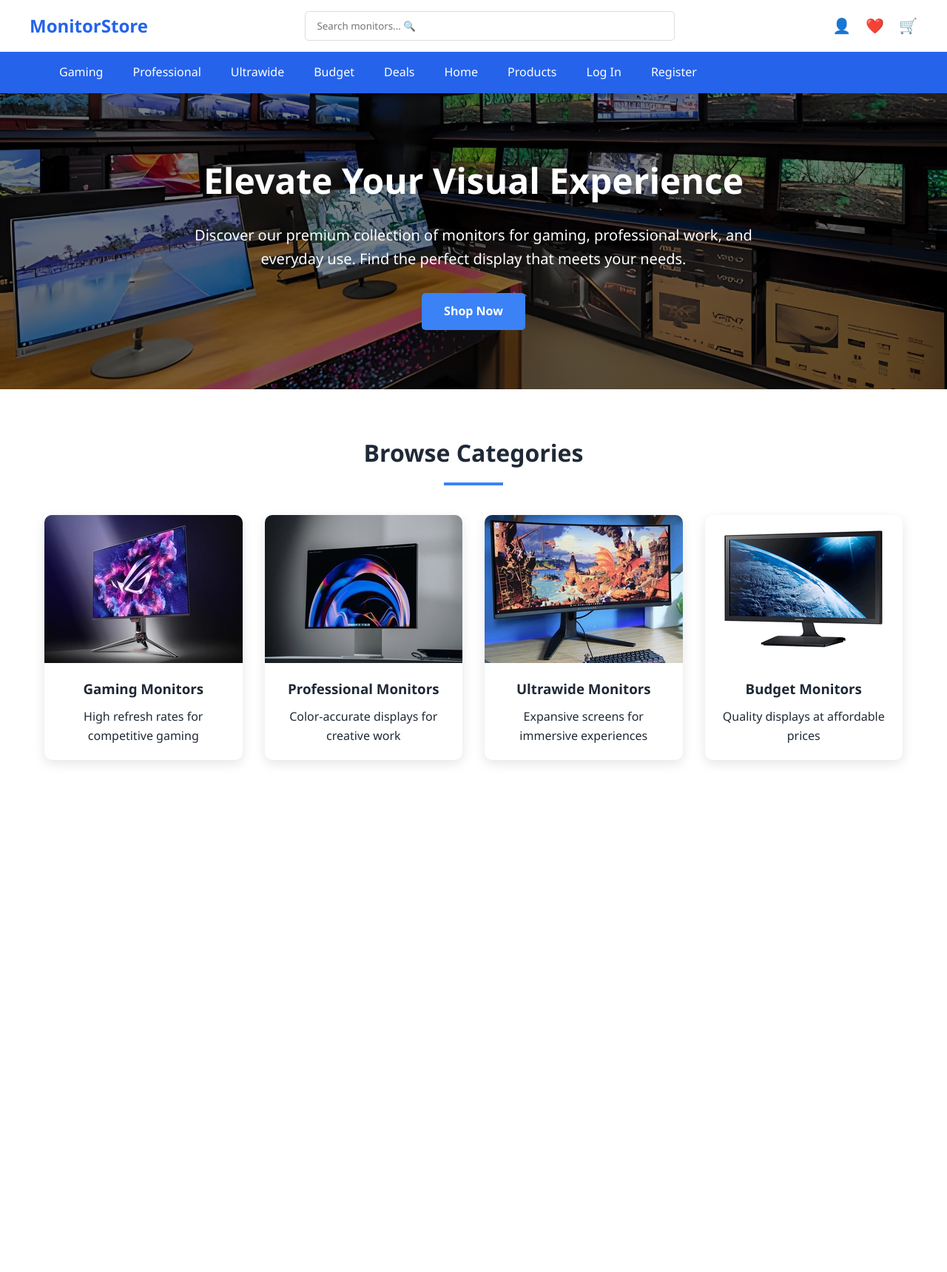
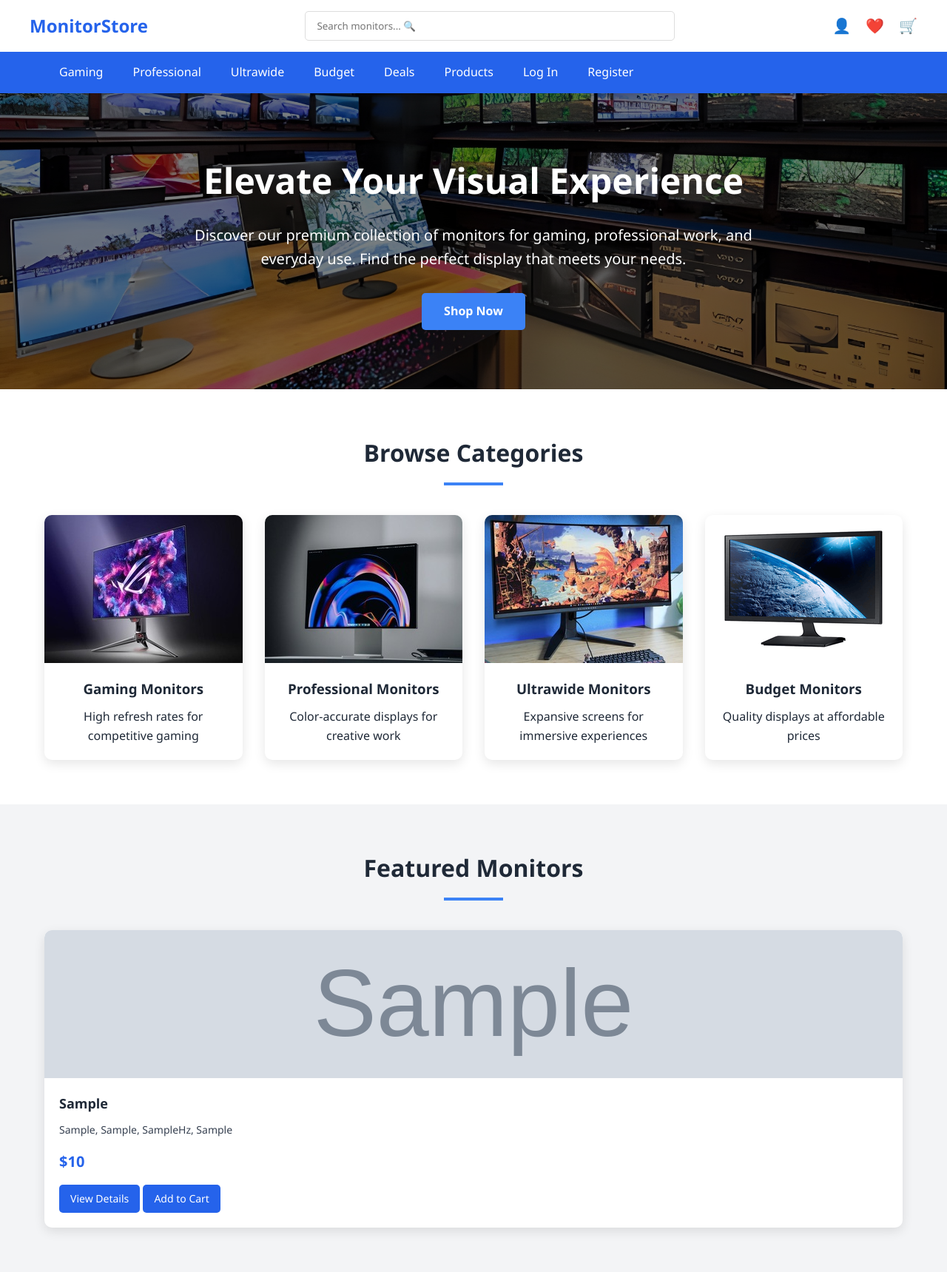
Before and after one commit to OtariTB/Project_PHP, a PHP site: page / in a window 1280 px wide. Shown: the whole page at 74% size. Before the commit the page ends 1032 px from the top, so only its background shows below. Run offline with PHP 8.4, Linux system fonts and the light colour scheme; tables that the repository leaves empty or names only in its code hold one stand-in row (values such as "Sample post"); grey boxes marked "Sample" are stand-in pictures; data that the repository does not hold is empty.

Commit message:
1.5 (Featured Products)

```diff
--- a/index.php
+++ b/index.php
@@ -36,7 +36,6 @@ include_once './config/connect.php';
                     <li><a href="">Ultrawide</a></li>
                     <li><a href="">Budget</a></li>
                     <li><a href="">Deals</a></li>
-                    <li><a href="./index.php">Home</a></li>
                     <li><a href="./includes/products.php">Products</a></li>
                     <li><a href="./includes/login.php"> Log In</a></li>
                     <li><a href="./includes/register.php">Register</a></li>
@@ -95,5 +94,35 @@ include_once './config/connect.php';
             </div>
         </div>
     </section>
+    <section class="featured-products">
+        <div class="container">
+            <h2 class="section-title">Featured Monitors</h2>
+            <div class="product-grid">
+                <?php
+                $sql = "SELECT * FROM PRODUCTS
+                INNER JOIN resolutions on products.resolution_id = resolutions.id
+                INNER JOIN brand on products.brand_id = brand.brand_id
+                INNER JOIN categories on products.category_id = categories.category_id";
+                $result = mysqli_query($conn, $sql);
+                foreach ($result as $product) {
+                    echo '
+                    <div class="product-card">
+                        <div class="product-img">
+                            <img src="'.$product['image'].'" alt="'.$product['model'].'">
+                        </div>
+                        <div class="product-info">
+                            <h3 class="product-title">'.$product['brandName']. " " ,$product['model'].'</h3>
+                            <p class="product-specs">'. $product['resolution_type'].", ",$product['screen_size'].", ",$product['refresh_rate']."Hz, ",$product['panel'].'</p>
+                            <div class="product-price">$'.$product['price'].'</div>
+                            <a href="product.php?id='.$product['product_id'].'" class="product-btn">View Details</a>
+                            <a href="cart.php?add='.$product['product_id'].'" class="product-btn">Add to Cart</a>
+                        </div>
+                    </div>
+                    ';
+                }
+                ?>
+            </div>
+        </div>
+    </section>
 </body>
 </html>
--- a/styles/styles.css
+++ b/styles/styles.css
@@ -100,7 +100,7 @@ header {
 
 .login-container {
   margin: 0 auto;
-  background: #00807a;
+  background: var(--accent-color);
   padding: 2rem;
   border-radius: 8px;
   box-shadow: 0 2px 10px rgba(0, 0, 0, 0.1);
@@ -147,7 +147,7 @@ header {
 .login-button {
   width: 100%;
   padding: 0.75rem;
-  background: #00ccff;
+  background: var(--dark-gray);
   color: white;
   border: none;
   border-radius: 4px;
@@ -157,7 +157,7 @@ header {
 }
 
 .login-button:hover {
-  background: #0089b3;
+  background: var(--text-color);
 }
 
 .error-message {
@@ -268,3 +268,82 @@ header {
 .category-info h3 {
   margin-bottom: 10px;
 }
+
+.featured-products {
+  background-color: var(--light-gray);
+  padding: 60px 0;
+}
+
+.product-grid {
+  display: grid;
+  grid-template-columns: repeat(auto-fit, minmax(250px, 1fr));
+  gap: 30px;
+}
+
+.product-card {
+  background-color: white;
+  border-radius: 10px;
+  overflow: hidden;
+  box-shadow: 0 5px 15px rgba(0, 0, 0, 0.1);
+  transition: transform 0.3s;
+}
+
+.product-card:hover {
+  transform: translateY(-5px);
+}
+
+.product-img {
+  height: 200px;
+  background-color: white;
+  display: flex;
+  align-items: center;
+  justify-content: center;
+  overflow: hidden;
+}
+
+.product-img img {
+  width: 100%;
+  height: 100%;
+  object-fit: cover;
+  transition: transform 0.3s;
+}
+.product-card:hover .product-img img {
+  transform: scale(1.05);
+}
+
+.product-info {
+  padding: 20px;
+}
+
+.product-title {
+  font-size: 18px;
+  margin-bottom: 10px;
+}
+
+.product-specs {
+  color: var(--dark-gray);
+  margin-bottom: 15px;
+  font-size: 14px;
+}
+
+.product-price {
+  font-size: 20px;
+  font-weight: bold;
+  color: var(--primary-color);
+  margin-bottom: 15px;
+}
+
+.product-btn {
+  display: inline-block;
+  background-color: var(--primary-color);
+  color: white;
+  padding: 8px 15px;
+  border-radius: 5px;
+  text-decoration: none;
+  transition: background-color 0.3s;
+  font-size: 14px;
+}
+
+.product-btn:hover {
+  background-color: var(--secondary-color);
+}
```
Also changed, not shown: images/AcerEk25.png (added), images/MSIG27.png (added).
